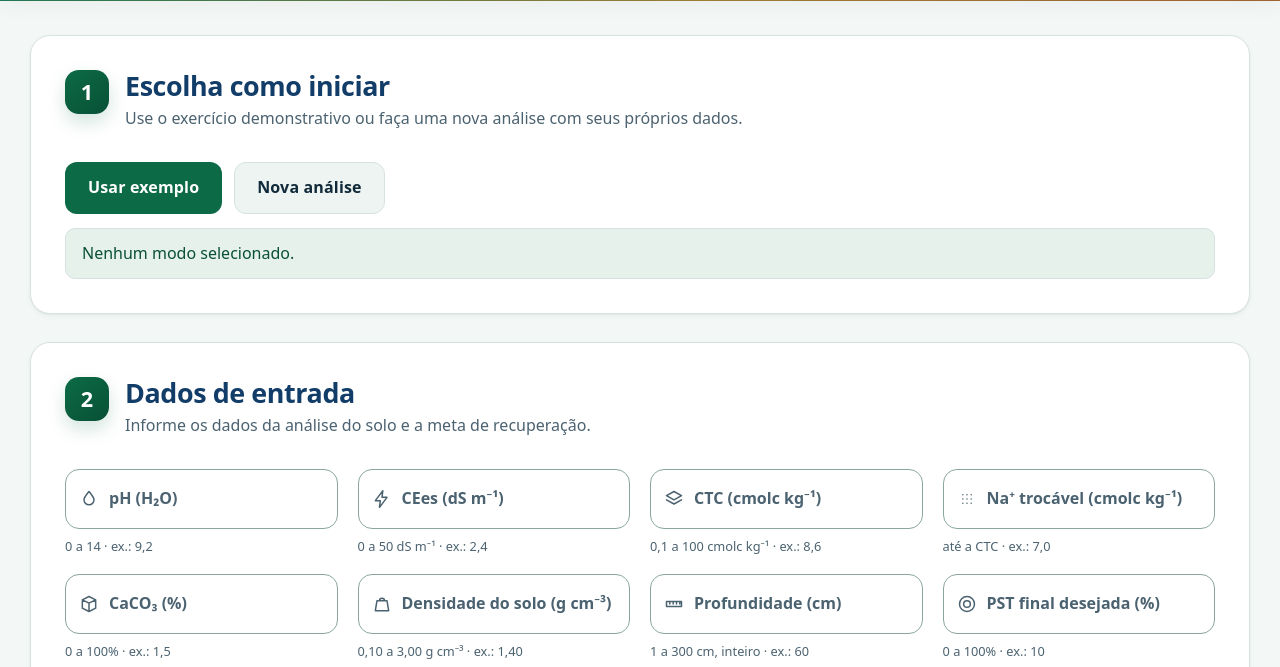
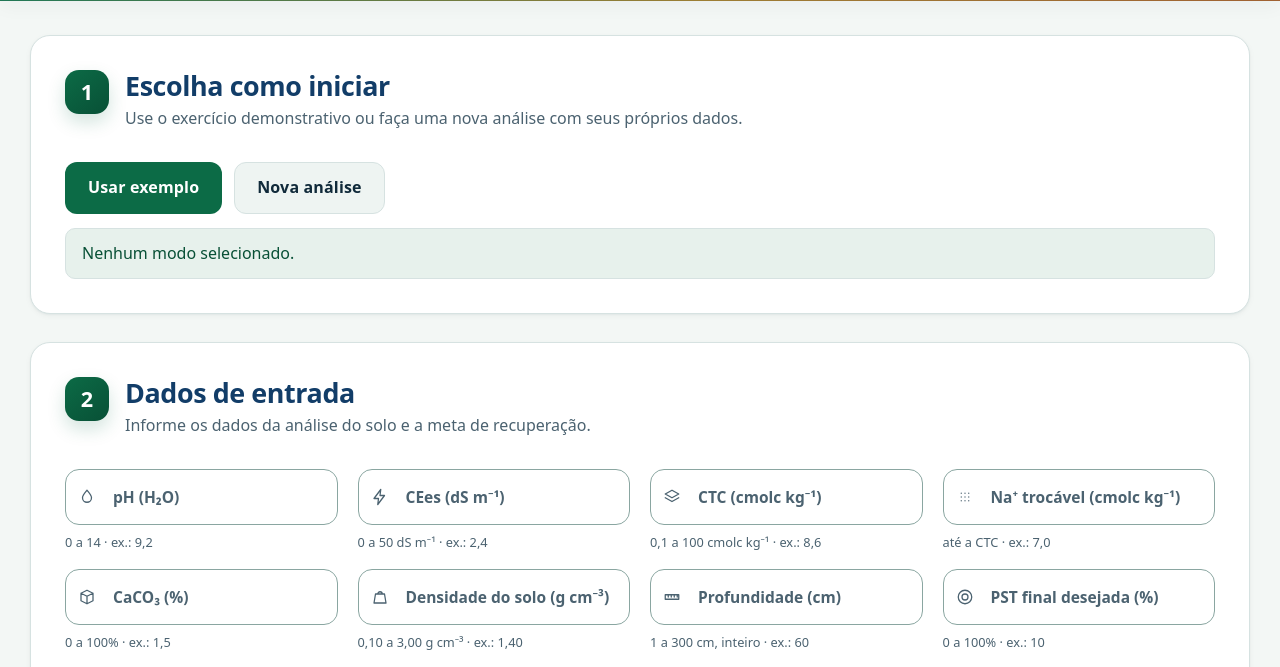
Before and after one commit to pwebufersa/recupera-solo, a website: page index.html in a window 1280 px wide. Shown: the part 93-760 px from the top of the page. Drawn offline with Linux system fonts and the light colour scheme.

Commit message:
Campos menores e texto dos formulários em negrito
Altura de 54 px, ícones de 18 px e recuo de 48 px entre ícone e texto. Texto digitado em --tinta-forte com peso 600. Comparações refeitas contra o original do Netlify.

```diff
--- a/style.css
+++ b/style.css
@@ -17,6 +17,7 @@
   --dourado-linha: #e3d3a6;
   --azul: #123d68;
   --tinta: #102a3a;
+  --tinta-forte: #071a24;
   --tinta-suave: #4b6270;
   --linha: #d6e2e1;
   --fundo: #f3f7f5;
@@ -348,14 +349,14 @@ code {
 
 .campo-icone {
   position: absolute;
-  left: 14px;
+  left: 13px;
   top: 50%;
   transform: translateY(-50%);
-  width: 20px;
-  height: 20px;
+  width: 18px;
+  height: 18px;
   fill: none;
   stroke: var(--tinta-suave);
-  stroke-width: 1.8;
+  stroke-width: 1.7;
   stroke-linecap: round;
   stroke-linejoin: round;
   pointer-events: none;
@@ -364,22 +365,25 @@ code {
 .campo input:not([type="checkbox"]),
 .campo select {
   margin: 0;
-  min-height: 60px;
-  padding: 20px 16px 8px 44px;
+  min-height: 54px;
+  padding: 21px 14px 7px 48px;
+  color: var(--tinta-forte);
+  font-size: 1rem;
+  font-weight: 600;
 }
 
 .campo select {
-  padding-right: 44px;
+  padding-right: 42px;
 }
 
 .campo label {
   position: absolute;
-  left: 44px;
+  left: 48px;
   top: 50%;
   transform: translateY(-50%);
-  max-width: calc(100% - 60px);
+  max-width: calc(100% - 64px);
   overflow: hidden;
-  font-size: 1rem;
+  font-size: 0.97rem;
   font-weight: 600;
   color: var(--tinta-suave);
   white-space: nowrap;
@@ -393,9 +397,10 @@ code {
 .campo input:not(:placeholder-shown) + label,
 .campo select:focus + label,
 .campo select:valid + label {
-  top: 9px;
+  top: 6px;
   transform: none;
-  font-size: 0.72rem;
+  font-size: 0.68rem;
+  line-height: 1;
   font-weight: 650;
   letter-spacing: 0.02em;
   color: var(--verde-escuro);
--- a/testes/comparacoes.js
+++ b/testes/comparacoes.js
@@ -26,6 +26,7 @@ async function capturar(navegador, tela, endereco, arquivo, alvo) {
     deviceScaleFactor: 2
   });
   await pagina.goto(endereco);
+  await pagina.addStyleTag({ content: '.barra-mobile { display: none !important; }' });
   await pagina.getByRole('button', { name: /exemplo/i }).click();
   if (alvo === 'resultados') {
     await pagina.locator('#calc').click();
```
Also changed, not shown: COMPARACAO.md (+1 -1 lines), imagens/comparacao-celular.jpg, imagens/comparacao-desktop.jpg, imagens/comparacao-formulario-celular.jpg, imagens/comparacao-formulario-desktop.jpg, imagens/validacao-ph15.jpg, 1 other file.
